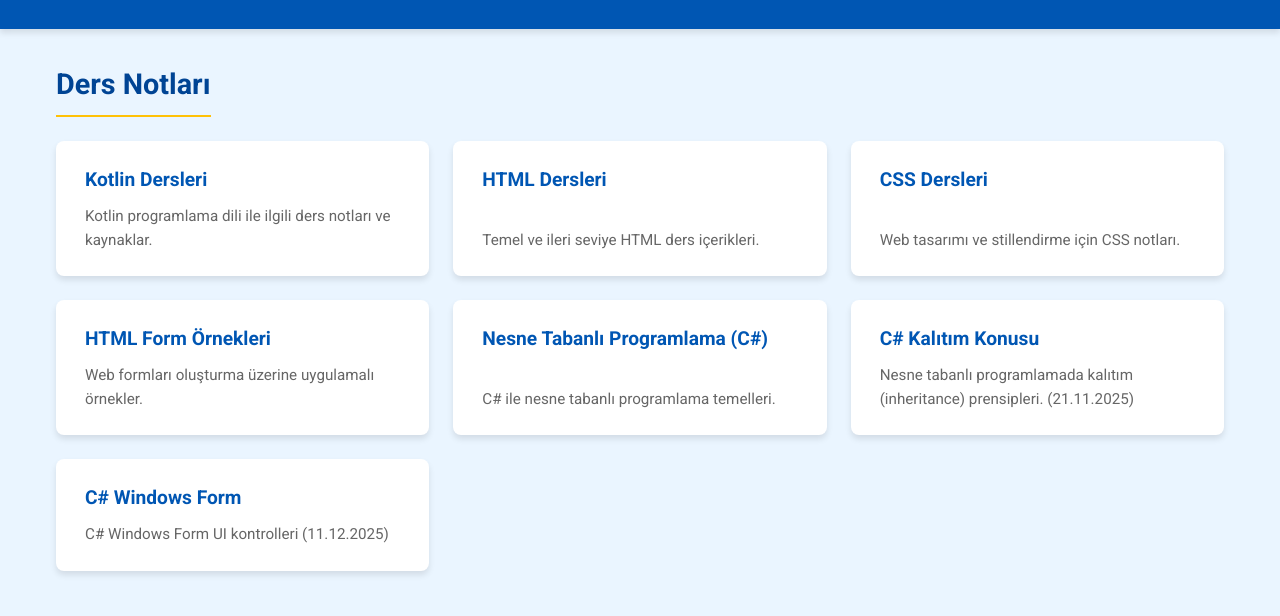
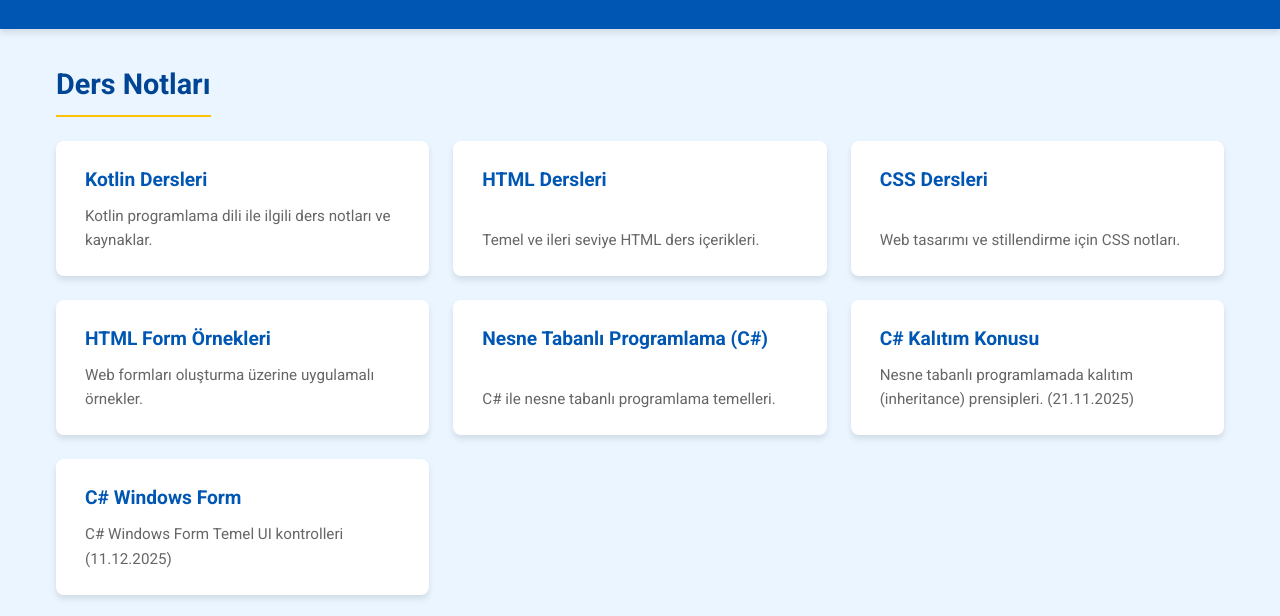
Before and after one commit to sahinmansuroglu-stack/sahinmansuroglu-stack.github.io, a plain HTML site: page index.html in a window 1280 px wide. Shown: the part 138-754 px from the top of the page. Drawn offline with Linux system fonts and the light colour scheme.

Commit message:
Update description for C# Windows Form section

```diff
--- a/index.html
+++ b/index.html
@@ -166,7 +166,7 @@
 
                  <a href="/WinFormsDocsTemel/" class="card" target="_blank">
                     <h3>C# Windows Form </h3>
-                    <p>C# Windows Form UI kontrolleri (11.12.2025)</p>
+                    <p>C# Windows Form Temel UI kontrolleri (11.12.2025)</p>
                 </a>
 
 
```
